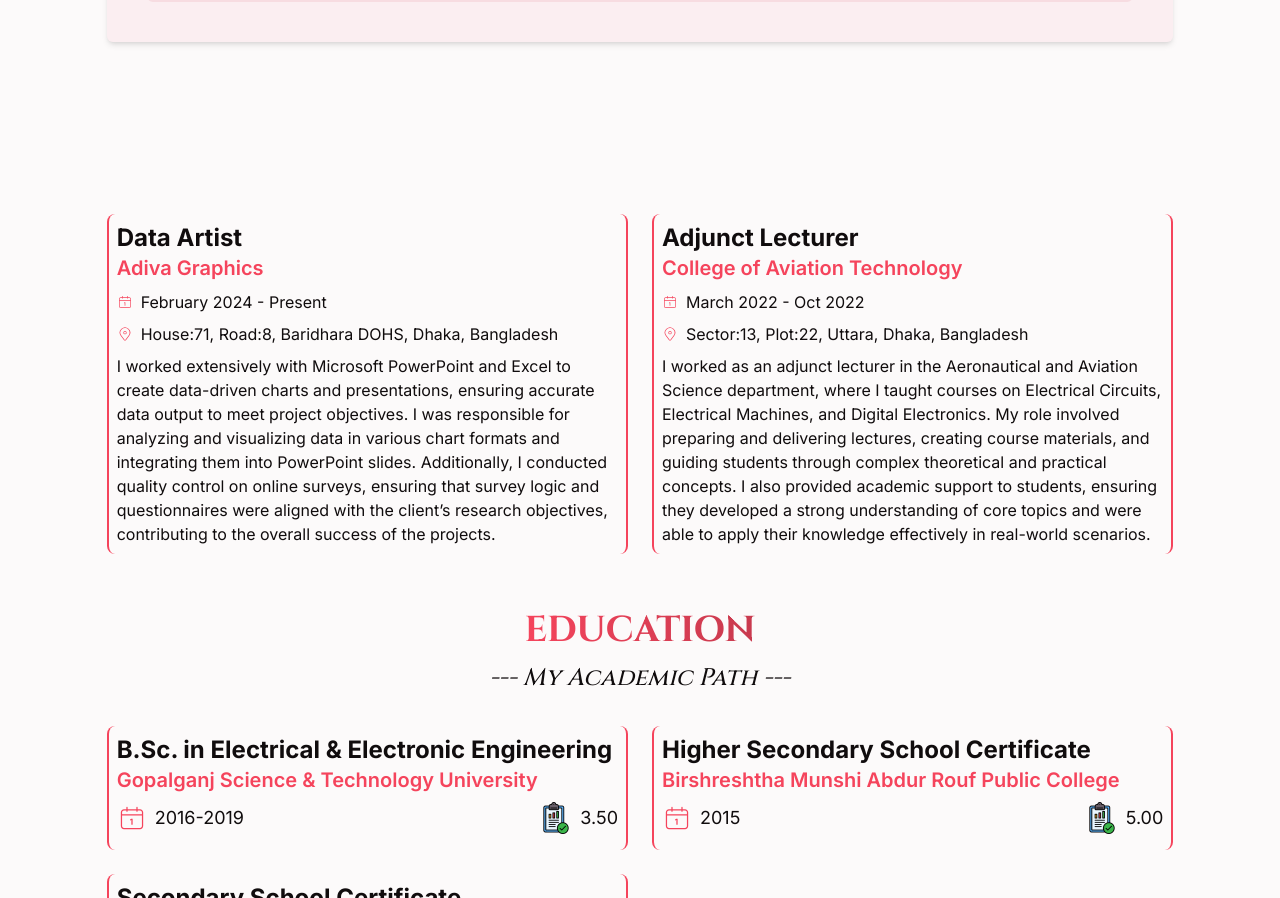
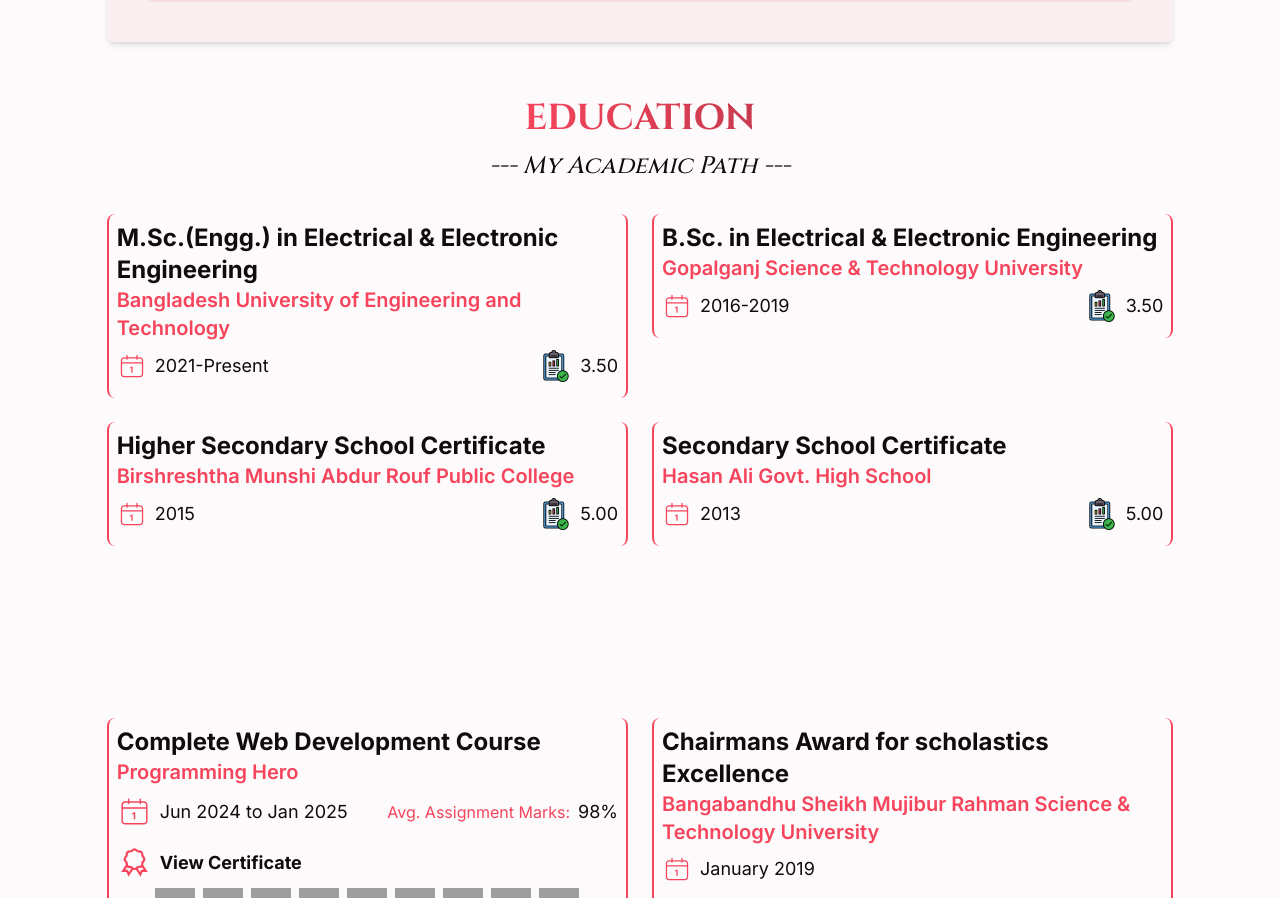
Before and after one commit to shahbaz-kamal/my-web-developer-portfolio-client, a React (Vite) app: page / in a window 1280 px wide. Shown: the part 1384-2282 px from the top of the page. Built offline with nearby package versions, Linux system fonts and the light colour scheme; no server answers; grey boxes are pictures that could not be loaded.

Commit message:
portfolio updated

```diff
--- a/src/Pages/Home/Education.jsx
+++ b/src/Pages/Home/Education.jsx
@@ -10,14 +10,14 @@ const Education = () => {
         <Title title={"Education"} subTitle={"My Academic Path"}></Title>
       </header>
       <section className="grid grid-cols-1 md:grid-cols-2 gap-4 md:gap-6">
-        {/* <Fade triggerOnce={true} direction="left">
+        <Fade triggerOnce={true} direction="left">
           <EducationCard
             degree="M.Sc.(Engg.) in Electrical & Electronic Engineering"
             institution={"Bangladesh University of Engineering and Technology"}
             timeline={"2021-Present"}
             gpa={"3.50"}
           ></EducationCard>
-        </Fade> */}
+        </Fade>
         <Fade triggerOnce={true} direction="right">
           <EducationCard
             degree="B.Sc. in Electrical & Electronic Engineering"
--- a/src/Pages/Home/Home.jsx
+++ b/src/Pages/Home/Home.jsx
@@ -18,9 +18,9 @@ const Home = () => {
       <section className=" px-2 md:px-0">
         <AboutMe></AboutMe>
       </section>
-      <section className="w-11/12 md:w-10/12 mx-auto px-2 md:px-0">
+      {/* <section className="w-11/12 md:w-10/12 mx-auto px-2 md:px-0">
         <Experience></Experience>
-      </section>
+      </section> */}
       <section className="w-11/12 md:w-10/12 mx-auto px-2 md:px-0">
         <Education></Education>
       </section>
--- a/src/Shared/Navbar.jsx
+++ b/src/Shared/Navbar.jsx
@@ -97,7 +97,7 @@ const Navbar = () => {
       >  <Fade triggerOnce={true} direction="left">
         <li className="px-2">About Me</li></Fade>
       </HashLink>
-      <HashLink
+      {/* <HashLink
         to="#experience"
         onClick={(e) => {
           e.preventDefault(); // Prevent default HashLink behavior
@@ -111,7 +111,7 @@ const Navbar = () => {
         }`}
       >  <Fade triggerOnce={true} direction="left">
         <li className="px-2">Experience</li></Fade>
-      </HashLink>
+      </HashLink> */}
       <HashLink
         to="/#education"
         onClick={(e) => {
```
